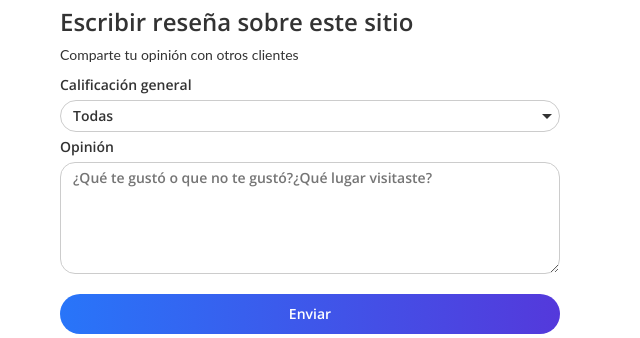
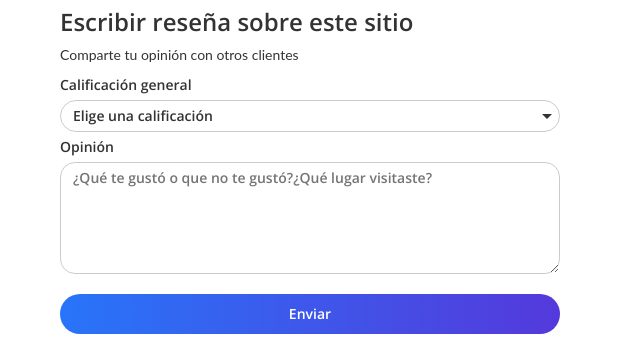
Before and after one commit to AntonyMorar/SitiosTuristicos, a PHP site: page /site in a window 1280 px wide. Shown: the part 200-538 px from the top of the page, without its empty margins (0-640 px from the left). Run offline with PHP 8.4, Linux system fonts and the light colour scheme; the visitor is signed in with stand-in values (Sample User, id 1).

```diff
--- a/site.php
+++ b/site.php
@@ -20,7 +20,7 @@
                 <div class="opinionFormInner">
                     <label for="ranking">Calificación general</label>
                     <select name="ranking" id="ranking" required>
-                        <option value="" selected disabled>Todas</option>
+                        <option value="" selected disabled>Elige una calificación</option>
                         <option value="0">&#9734;</option>
                         <option value="1">&#9733;</option>
                         <option value="2">&#9733;&#9733;</option>
--- a/src/css/styles.css
+++ b/src/css/styles.css
@@ -404,7 +404,7 @@ a.effect-underline:hover:after {
 
 .site .info,
 .site .desc{
-    padding: 20px 60px;
+    padding: 45px 60px;
 }
 
 .site .info{
```
Also changed, not shown: templates/site.html (+11 -11 lines).
